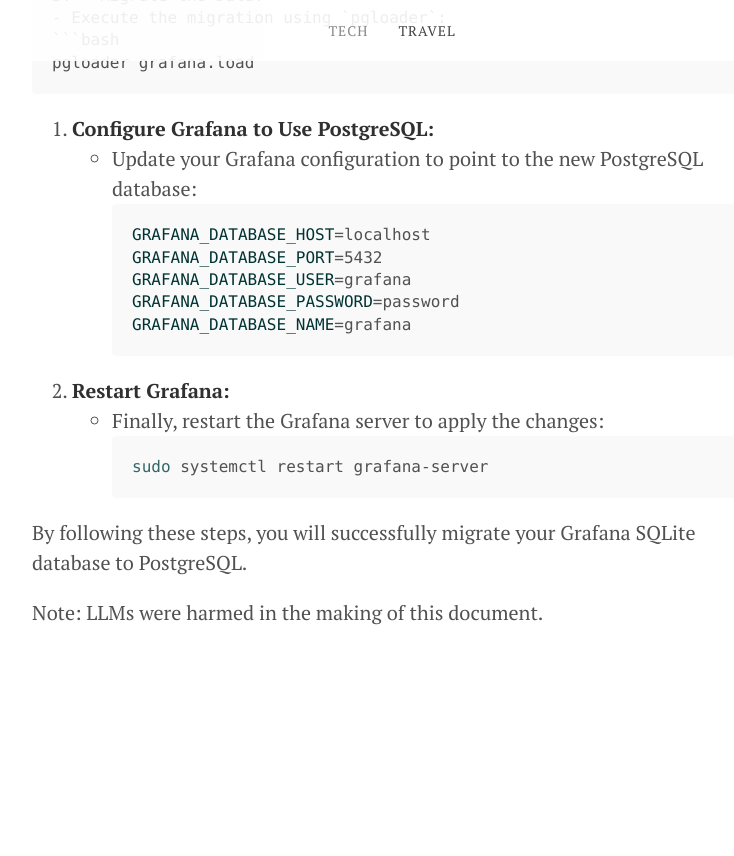
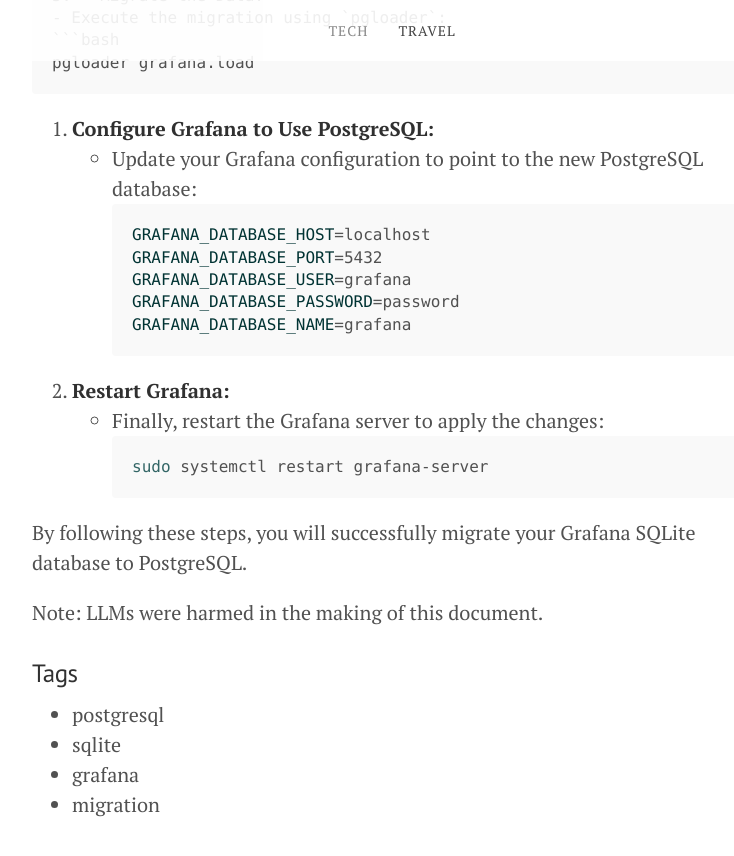
Before and after one commit to dedunu/tech, a Jekyll site: the page built from _posts/2025-06-06-migrate-grafana-sqlite-postgresql.md, in a window 1280 px wide and 900 px high, scrolled down 1146 px. Shown: the top 856 px of the window, without its empty margins (248-982 px from the left). Built offline with Jekyll 4.4.1, drawn with Linux system fonts in a browser that asks for light colours; before the commit the page ends 1854 px from its top, so only the background shows below that.

Commit message:
add tags

```diff
--- a/_posts/2025-06-06-migrate-grafana-sqlite-postgresql.md
+++ b/_posts/2025-06-06-migrate-grafana-sqlite-postgresql.md
@@ -57,3 +57,10 @@
 By following these steps, you will successfully migrate your Grafana SQLite database to PostgreSQL.
 
 Note: LLMs were harmed in the making of this document.
+
+### Tags
+
+- postgresql
+- sqlite
+- grafana
+- migration
```
